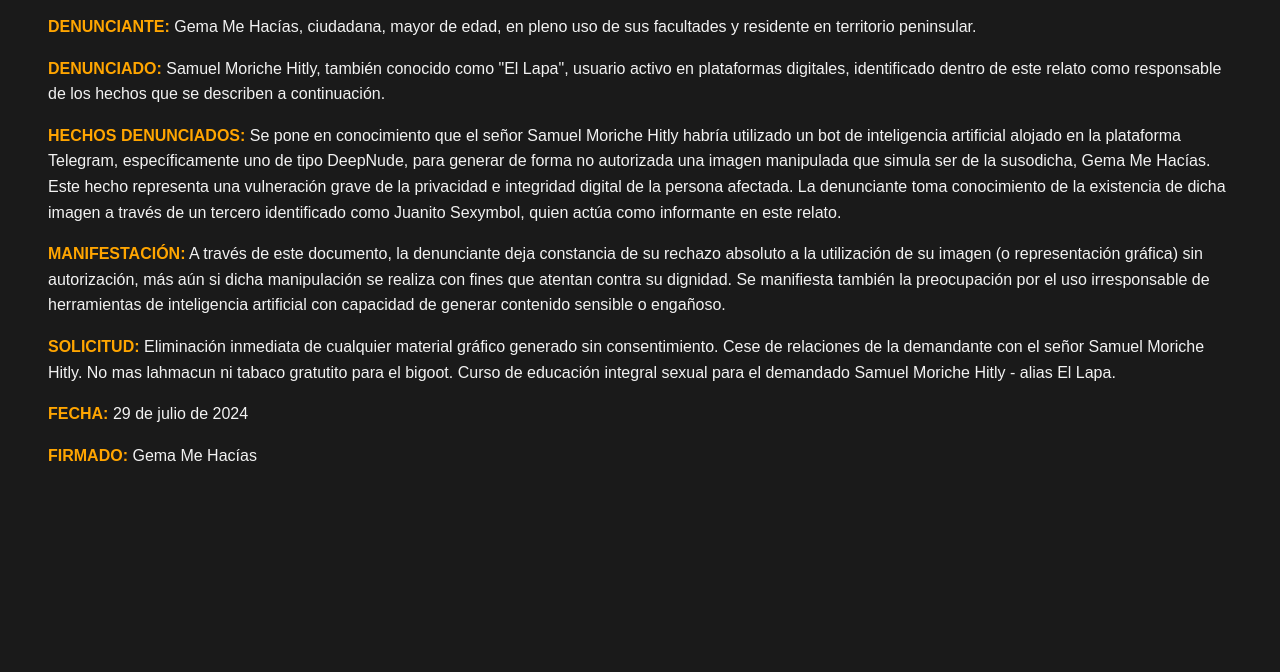
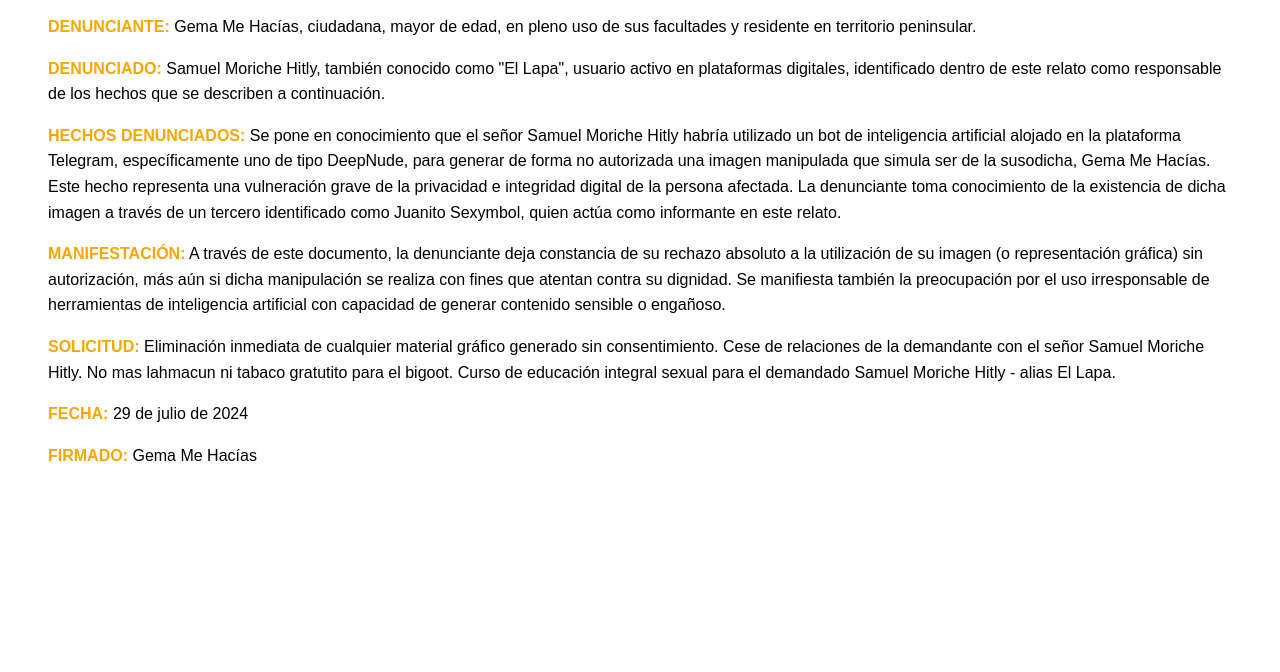
Before and after one commit to Jrhg15/mehaciaslapa, a plain HTML site: page docs/index.html in a window 1280 px wide. Shown: the part 128-800 px from the top of the page. Drawn offline with Linux system fonts and the light colour scheme.

Commit message:
Update index.html

```diff
--- a/docs/index.html
+++ b/docs/index.html
@@ -6,8 +6,8 @@
   <title>Denuncia contra El Lapa</title>
   <style>
     body {
-      background-color: #1a1a1a;
-      color: #f2f2f2;
+      background-color: f8f8f8
+      color: #111;
       font-family: Arial, sans-serif;
       padding: 40px;
       line-height: 1.6;
```
